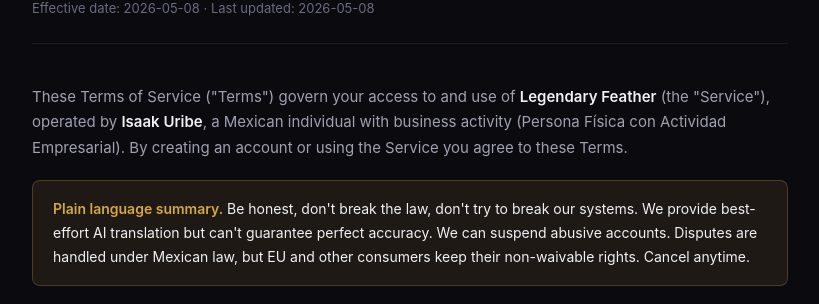
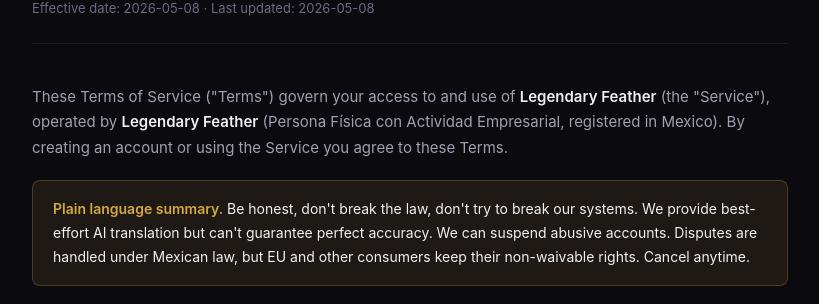
Before and after one commit to Izaaku/legendary-feather, a Flask app: page /terms in a window 1280 px wide. Shown: the part 217-521 px from the top of the page, without its empty margins (230-1049 px from the left). Run offline with Flask 3, Linux system fonts and the light colour scheme; some libraries are stand-ins or nearby versions.

Commit message:
Remove personal info from legal pages — protect against extortion + reduce geographic bias

```diff
--- a/app/templates/legal/_legal_base.html
+++ b/app/templates/legal/_legal_base.html
@@ -135,7 +135,7 @@
   {% block content %}{% endblock %}
 </main>
 <footer>
-  &copy; {{ year }} Isaak Uribe — Legendary Feather. All rights reserved.
+  &copy; {{ year }} Legendary Feather — Legendary Feather. All rights reserved.
   <br>
   <a href="/privacy">Privacy</a> &middot;
   <a href="/terms">Terms</a> &middot;
--- a/app/templates/legal/polyglot-privacy.html
+++ b/app/templates/legal/polyglot-privacy.html
@@ -2,7 +2,7 @@
 
 {% block content %}
 
-<p>This Privacy Policy explains how the <strong>Polyglot Desk</strong> browser extension ("the Extension") handles data on your behalf. The Extension is published by <strong>Isaak Uribe</strong>, operating as <strong>Legendary Feather</strong>, a Mexican individual with business activity (Persona Física con Actividad Empresarial). It is offered through the Chrome Web Store and other extension marketplaces.</p>
+<p>This Privacy Policy explains how the <strong>Polyglot Desk</strong> browser extension ("the Extension") handles data on your behalf. The Extension is published by <strong>Legendary Feather</strong>, a Mexican individual with business activity (Persona Física con Actividad Empresarial). It is offered through the Chrome Web Store and other extension marketplaces.</p>
 
 <p>This policy applies <strong>specifically to the Polyglot Desk browser extension</strong>. The Legendary Feather web application (legendaryfeather.com) is governed by its own <a href="/privacy">Privacy Policy</a>.</p>
 
@@ -11,7 +11,7 @@
 </div>
 
 <h2>1. Data Controller</h2>
-<p><strong>Isaak Uribe</strong> (Persona Física con Actividad Empresarial), operating as Legendary Feather, is the controller of any personal data processed in connection with the Extension.</p>
+<p><strong>Legendary Feather</strong>, operating as a Persona Física con Actividad Empresarial registered in Mexico, is the controller of any personal data processed in connection with the Extension.</p>
 <p>Contact: <a href="mailto:legal@legendaryfeather.com">legal@legendaryfeather.com</a></p>
 
 <h2>2. What the Extension Stores Locally</h2>
--- a/app/templates/legal/privacy.html
+++ b/app/templates/legal/privacy.html
@@ -2,7 +2,7 @@
 
 {% block content %}
 
-<p>This Privacy Policy explains how <strong>Isaak Uribe</strong>, operating as <strong>Legendary Feather</strong> ("we", "us", "our"), collects, uses, and protects information when you use our real-time AI translation service available at <a href="https://legendaryfeather.com">legendaryfeather.com</a> and related applications (the "Service").</p>
+<p>This Privacy Policy explains how <strong>Legendary Feather</strong> ("we", "us", "our"), collects, uses, and protects information when you use our real-time AI translation service available at <a href="https://legendaryfeather.com">legendaryfeather.com</a> and related applications (the "Service").</p>
 
 <p>We operate from <strong>Mexico</strong> as a registered individual with business activity (Persona Física con Actividad Empresarial) and serve users worldwide. This policy is designed to comply with the EU General Data Protection Regulation (GDPR), the Mexican Federal Law on Protection of Personal Data Held by Private Parties (LFPDPPP), the California Consumer Privacy Act (CCPA), and similar regulations.</p>
 
@@ -11,7 +11,7 @@
 </div>
 
 <h2>1. Data Controller</h2>
-<p><strong>Isaak Uribe</strong> (Persona Física con Actividad Empresarial), operating as Legendary Feather, is the controller of your personal data.</p>
+<p><strong>Legendary Feather</strong>, operating as a Persona Física con Actividad Empresarial registered in Mexico, is the controller of your personal data.</p>
 <p>Contact: <a href="mailto:legal@legendaryfeather.com">legal@legendaryfeather.com</a></p>
 
 <h2>2. What We Collect</h2>
--- a/app/templates/legal/terms.html
+++ b/app/templates/legal/terms.html
@@ -2,7 +2,7 @@
 
 {% block content %}
 
-<p>These Terms of Service ("Terms") govern your access to and use of <strong>Legendary Feather</strong> (the "Service"), operated by <strong>Isaak Uribe</strong>, a Mexican individual with business activity (Persona Física con Actividad Empresarial). By creating an account or using the Service you agree to these Terms.</p>
+<p>These Terms of Service ("Terms") govern your access to and use of <strong>Legendary Feather</strong> (the "Service"), operated by <strong>Legendary Feather</strong> (Persona Física con Actividad Empresarial, registered in Mexico). By creating an account or using the Service you agree to these Terms.</p>
 
 <div class="callout">
   <strong>Plain language summary.</strong> Be honest, don't break the law, don't try to break our systems. We provide best-effort AI translation but can't guarantee perfect accuracy. We can suspend abusive accounts. Disputes are handled under Mexican law, but EU and other consumers keep their non-waivable rights. Cancel anytime.
@@ -46,7 +46,7 @@
 <p>You retain all rights to the content you input into the Service (your spoken words, text, and translations of them). You grant us a limited, non-exclusive, revocable license to process that content solely to provide the Service. We do not use your content to train AI models.</p>
 
 <h2>8. Our Intellectual Property</h2>
-<p>The Service, including its software, designs, brand assets, and the "Legendary Feather" name and logo, is owned by Isaak Uribe and protected by copyright, trademark, and other laws. You receive a limited, non-transferable, revocable license to use the Service for its intended purpose.</p>
+<p>The Service, including its software, designs, brand assets, and the "Legendary Feather" name and logo, is owned by Legendary Feather and protected by copyright, trademark, and other laws. You receive a limited, non-transferable, revocable license to use the Service for its intended purpose.</p>
 
 <h2>9. Privacy</h2>
 <p>Our collection and use of your data is governed by the <a href="/privacy">Privacy Policy</a>, which is incorporated into these Terms by reference.</p>
@@ -64,15 +64,15 @@
 <p>This section does not limit any non-waivable consumer rights you may have under your local law (e.g., Mexican PROFECO protections, EU consumer rights, UK consumer rights).</p>
 
 <h2>13. Limitation of Liability</h2>
-<p>To the maximum extent permitted by applicable law, in no event shall Isaak Uribe, his employees, contractors, or affiliates be liable for any indirect, incidental, special, consequential, or punitive damages, including lost profits, lost data, or business interruption, arising from your use of the Service.</p>
+<p>To the maximum extent permitted by applicable law, in no event shall Legendary Feather, its employees, contractors, or affiliates be liable for any indirect, incidental, special, consequential, or punitive damages, including lost profits, lost data, or business interruption, arising from your use of the Service.</p>
 <p>Our total liability for any claim arising out of or relating to the Service is limited to the greater of (a) the amount you paid us for the Service in the 12 months preceding the event giving rise to the claim, or (b) <strong>USD $100</strong>.</p>
 <p>Some jurisdictions do not allow these limitations. In such cases, our liability is limited to the maximum extent permitted by law.</p>
 
 <h2>14. Indemnification</h2>
-<p>You agree to indemnify and hold Isaak Uribe harmless from any claims, damages, or expenses (including reasonable legal fees) arising from your breach of these Terms or your misuse of the Service. This does not apply to consumers acting outside their trade or profession in jurisdictions that prohibit consumer indemnification.</p>
+<p>You agree to indemnify and hold Legendary Feather harmless from any claims, damages, or expenses (including reasonable legal fees) arising from your breach of these Terms or your misuse of the Service. This does not apply to consumers acting outside their trade or profession in jurisdictions that prohibit consumer indemnification.</p>
 
 <h2>15. Governing Law &amp; Disputes</h2>
-<p>These Terms are governed by the laws of <strong>Mexico</strong>, without regard to conflict-of-law principles. Disputes are subject to the exclusive jurisdiction of the courts of <strong>Querétaro, Querétaro, Mexico</strong>, except that consumers may bring claims in their country of residence where required by local consumer-protection law.</p>
+<p>These Terms are governed by the laws of <strong>Mexico</strong>, without regard to conflict-of-law principles. Disputes are subject to the exclusive jurisdiction of the competent courts of <strong>Mexico</strong>, except that consumers may bring claims in their country of residence where required by local consumer-protection law.</p>
 <p>Before filing any formal claim, you agree to contact us at <a href="mailto:legal@legendaryfeather.com">legal@legendaryfeather.com</a> and attempt to resolve the dispute in good faith for at least 30 days.</p>
 
 <h2>16. Changes to These Terms</h2>
--- a/app/templates/teams.html
+++ b/app/templates/teams.html
@@ -326,7 +326,7 @@
 
 <footer>
   <div class="container">
-    The Polyglot Desk is a product of Legendary Feather (Isaak Uribe, Persona Física con Actividad Empresarial, Mexico).<br>
+    The Polyglot Desk is a product of Legendary Feather (Persona Física con Actividad Empresarial, registered in Mexico).<br>
     <a href="/">Consumer / travelers</a>
     <a href="/privacy">Privacy</a>
     <a href="/terms">Terms</a>
```
